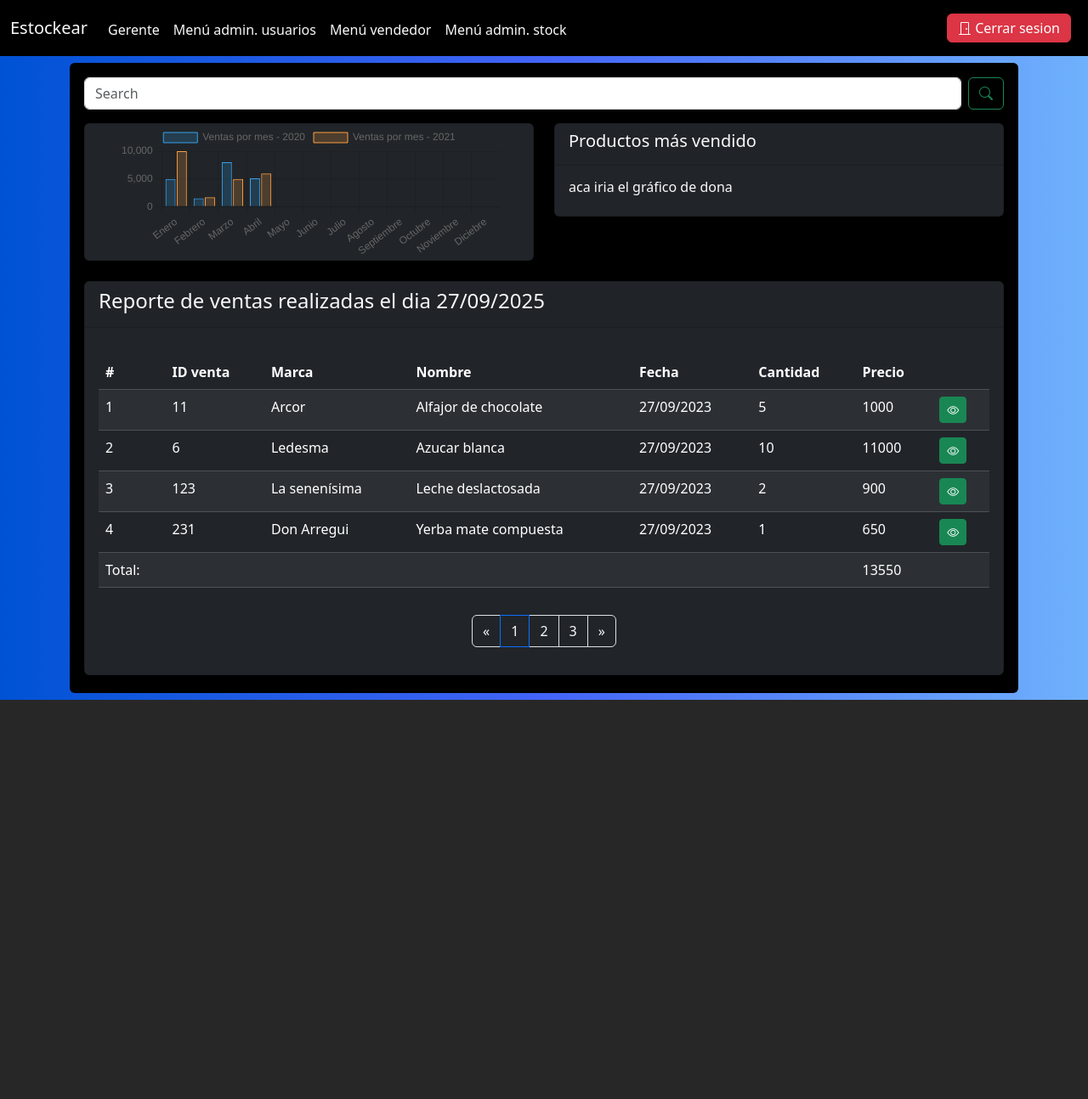
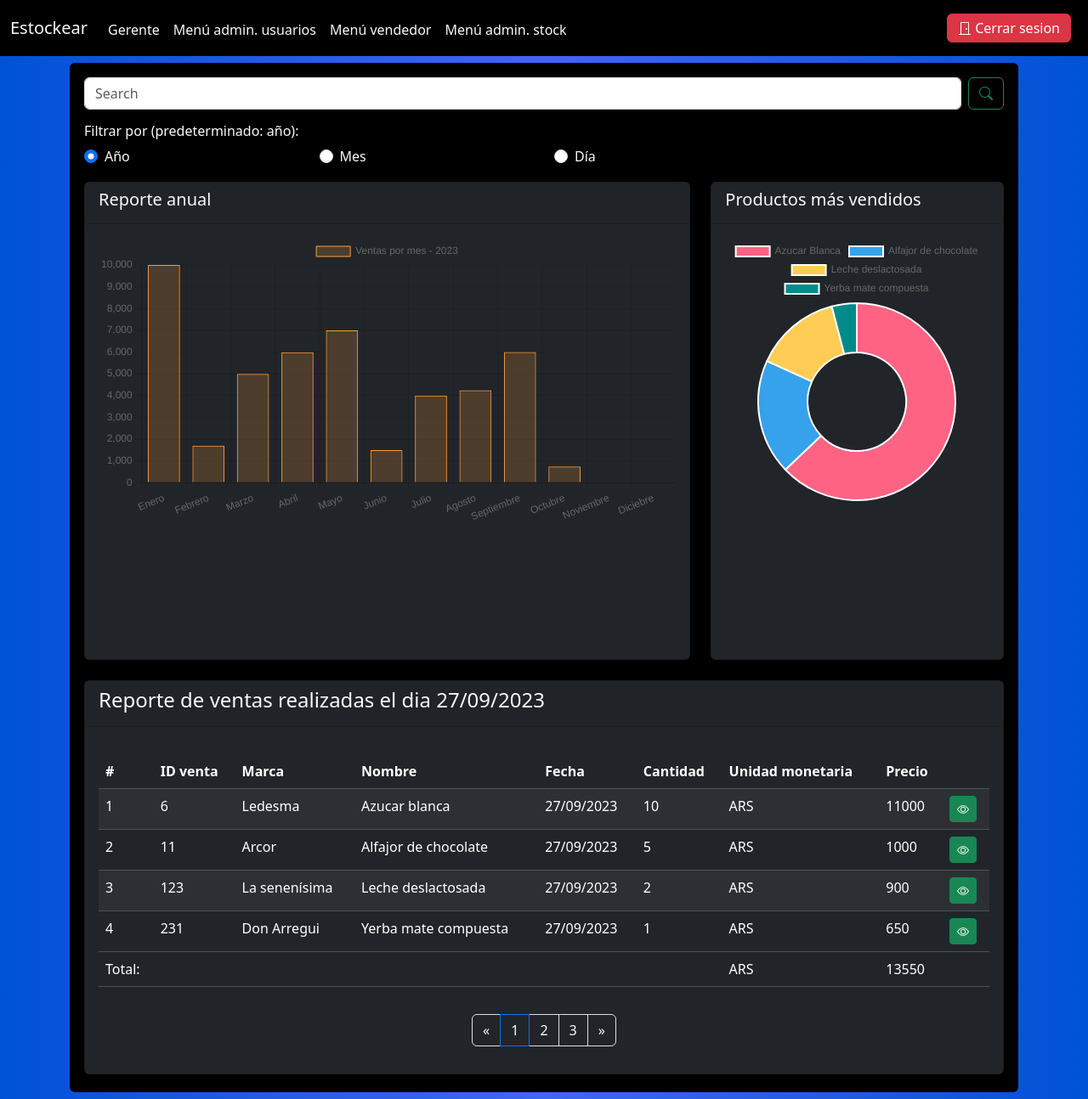
Before and after one commit to leanbarrios2018/lppw2023-proyectointegrador-bss, a PHP site: page /index-gerente.html in a window 1280 px wide. Shown: the whole page at 85% size. Before the commit the page ends 824 px from the top, so only its background shows below. Run offline with PHP 8.4, Linux system fonts and the light colour scheme.

Commit message:
Informe de ventas hecho. Filtro de búsqueda en progreso

```diff
--- a/css/mystyle.css
+++ b/css/mystyle.css
@@ -1,5 +1,5 @@
 body {
-    background: linear-gradient(to right, #0052d4, #4364f7, #6fb1fc);
+    background: linear-gradient(to right, #0052d4, #4364f7, #0052d4);
 }
 
 .jumbotron {
@@ -11,9 +11,18 @@ body {
 }
 
 /* para redimensionar grafica de chartjs */
-.chart-container {
+.chart-container-barra {
   position: relative;
-  margin: auto;
-  height: 20vh;
-  width: 35vw;
+  margin-left: auto;
+  margin-right: auto;
+  height: 60vh;
+  width: auto;
 }
+
+.chart-container-dona {
+  position: relative;
+  margin-left: auto;
+  margin-right: auto;
+  height: 60vh;
+  width: auto;
+}
--- a/index-gerente.html
+++ b/index-gerente.html
@@ -28,8 +28,8 @@
    <!-- <script src="./bootstrap-5.3.2/js/bootstrap.bundle.min.js" defer></script> -->
    <!-- bootstrap js - fin -->
    <!-- custom js - inicio -->
+   <script src="./chartjs-4.4.0/chart.umd.min.js" defer></script>
    <script src="./js/menu-ventas-realizadas.js" defer></script>
-   <script src="./chartjs-4.4.0/chart.umd.min.js"></script>
    <!-- custom js - fin -->
    <title>Estockear: Index gerente</title>
 </head>
@@ -85,26 +85,64 @@
                         <input class="form-control me-2" type="search" placeholder="Search" aria-label="Search">
                         <button class="btn btn-outline-success" type="button"><i class="bi bi-search"></i></button>
                      </div>
+                     <!-- filtro busqueda - inicio -->
+                     <div class="mx-auto mt-3">
+                        <h6>Filtrar por (predeterminado: año):</h6>
+                        <div class="row">
+                           <div class="col-xs-12 col-sm-6 col-md-3 col-lg-3">
+                              <div class="form-check">
+                                 <input class="form-check-input" type="radio" name="flexRadioFiltro" id="flexRadioFiltrarInformePorAnho" checked>
+                                 <label class="form-check-label" for="flexRadioFiltrarInformePorAnho">
+                                    Año
+                                 </label>
+                              </div>
+                           </div>
+                           <div class="col-xs-12 col-sm-6 col-md-3 col-lg-3">
+                              <div class="form-check">
+                                 <input class="form-check-input" type="radio" name="flexRadioFiltro" id="flexRadioFiltrarInformePorMes">
+                                 <label class="form-check-label" for="flexRadioFiltrarInformePorMes">
+                                    Mes
+                                 </label>
+                              </div>
+                           </div>
+                           <div class="col-xs-12 col-sm-6 col-md-3 col-lg-3">
+                              <div class="form-check">
+                                 <input class="form-check-input" type="radio" name="flexRadioFiltro" id="flexRadioFiltrarInformePorSemana">
+                                 <label class="form-check-label" for="flexRadioFiltrarPorTipoDocumento">
+                                    Día
+                                 </label>
+                              </div>
+                           </div>
+                        </div>
+                     </div>
+                     <!-- filtro busqueda - fin -->
                   </div>
                   <!-- barra busqueda - fin -->
                   <div class="row">
                      <!-- grafica barra - inicio -->
-                     <div id="divOcultarMostrarGraficaBarra" class="mx-auto my-3 col-6">
+                     <div id="divOcultarMostrarGraficaBarra" class="mx-auto my-3 col-lg-8">
                         <div class="card bg-dark text-light">
-                           <div class="chart-container">
-                              <canvas id="grafica" width="150" height="150"></canvas>
+                           <div class="card-header">
+                              <h5>Reporte anual</h5>
+                           </div>
+                           <div class="card-body text-center">
+                              <div class="chart-container-barra">
+                                 <canvas id="graficaBarra"></canvas>
+                              </div>
                            </div>
                         </div>
                      </div>
                      <!-- grafica barra - fin -->
                      <!-- grafica dona - inicio -->
-                     <div id="divOcultarMostrarGraficaDona" class="mx-auto my-3 col-6">
+                     <div id="divOcultarMostrarGraficaDona" class="mx-auto my-3 col-lg-4">
                         <div class="card bg-dark text-light">
                            <div class="card-header">
-                              <h5>Productos más vendido</h5>
+                              <h5>Productos más vendidos</h5>
                            </div>
-                           <div class="card-body">
-                              <h6>aca iria el gráfico de dona</h6>
+                           <div class="card-body text-center">
+                              <div class="chart-container-dona">
+                                 <canvas id="graficaDona"></canvas>
+                              </div>
                            </div>
                         </div>
                      </div>
@@ -113,7 +151,7 @@
                   <div id="divOcultarMostrarTablaVentasRealizadasPorDia" class="mx-auto mt-2 mb-1 col-12">
                      <div class="card bg-dark text-light">
                         <div class="card-header">
-                           <h4>Reporte de ventas realizadas el dia 27/09/2025</h4>
+                           <h4>Reporte de ventas realizadas el dia 27/09/2023</h4>
                         </div>
                         <div class="card-body">
                            <div class="table-responsive mx-auto my-3">
@@ -122,11 +160,12 @@
                                  <thead>
                                     <tr>
                                        <th>#</th>
-                                       <th class="ocultar-en-pantalla-xs">ID venta</th>
+                                       <th class="ocultar-en-pantalla-xs ocultar-en-pantalla-sm ocultar-en-pantalla-md">ID venta</th>
                                        <th class="ocultar-en-pantalla-xs ocultar-en-pantalla-sm">Marca</th>
                                        <th>Nombre</th>
                                        <th class="ocultar-en-pantalla-xs ocultar-en-pantalla-sm">Fecha</th>
                                        <th class="ocultar-en-pantalla-xs">Cantidad</th>
+                                       <th class="ocultar-en-pantalla-xs ocultar-en-pantalla-sm">Unidad monetaria</th>
                                        <th>Precio</th>
                                        <th></th>
                                     </tr>
@@ -134,12 +173,13 @@
                                  <tbody>
                                     <tr>
                                        <td>1</td>
-                                       <td class="ocultar-en-pantalla-xs">11</td>
-                                       <td class="ocultar-en-pantalla-xs ocultar-en-pantalla-sm">Arcor</td>
-                                       <td>Alfajor de chocolate</td>
+                                       <td class="ocultar-en-pantalla-xs ocultar-en-pantalla-sm ocultar-en-pantalla-md">6</td>
+                                       <td class="ocultar-en-pantalla-xs ocultar-en-pantalla-sm">Ledesma</td>
+                                       <td>Azucar blanca</td>
                                        <td class="ocultar-en-pantalla-xs ocultar-en-pantalla-sm">27/09/2023</td>
-                                       <td class="ocultar-en-pantalla-xs">5</td>
-                                       <td>1000</td>
+                                       <td class="ocultar-en-pantalla-xs">10</td>
+                                       <td class="ocultar-en-pantalla-xs ocultar-en-pantalla-sm">ARS</td>
+                                       <td>11000</td>
                                        <td>
                                           <div class="btn-group" role="group" aria-label="Basic mixed styles example">
                                              <button class="btn btn-success btn-sm"
@@ -150,27 +190,28 @@
                                     </tr>
                                     <tr>
                                        <td>2</td>
-                                       <td class="ocultar-en-pantalla-xs">6</td>
-                                       <td class="ocultar-en-pantalla-xs ocultar-en-pantalla-sm">Ledesma</td>
-                                       <td>Azucar blanca</td>
+                                       <td class="ocultar-en-pantalla-xs ocultar-en-pantalla-sm ocultar-en-pantalla-md">11</td>
+                                       <td class="ocultar-en-pantalla-xs ocultar-en-pantalla-sm">Arcor</td>
+                                       <td>Alfajor de chocolate</td>
                                        <td class="ocultar-en-pantalla-xs ocultar-en-pantalla-sm">27/09/2023</td>
-                                       <td class="ocultar-en-pantalla-xs">10</td>
-                                       <td>11000</td>
+                                       <td class="ocultar-en-pantalla-xs">5</td>
+                                       <td class="ocultar-en-pantalla-xs ocultar-en-pantalla-sm">ARS</td>
+                                       <td>1000</td>
                                        <td>
                                           <div class="btn-group" role="group" aria-label="Basic mixed styles example">
-                                             <button class="btn btn-success btn-sm"
-                                                data-btn-grupo="mostrar-detalles-ventas-realizadas"><i
+                                             <button class="btn btn-success btn-sm" data-btn-grupo="mostrar-detalles-ventas-realizadas"><i
                                                    class="bi bi-eye"></i></button>
                                           </div>
                                        </td>
                                     </tr>
                                     <tr>
                                        <td>3</td>
-                                       <td class="ocultar-en-pantalla-xs">123</td>
+                                       <td class="ocultar-en-pantalla-xs ocultar-en-pantalla-sm ocultar-en-pantalla-md">123</td>
                                        <td class="ocultar-en-pantalla-xs ocultar-en-pantalla-sm">La senenísima</td>
                                        <td>Leche deslactosada</td>
                                        <td class="ocultar-en-pantalla-xs ocultar-en-pantalla-sm">27/09/2023</td>
                                        <td class="ocultar-en-pantalla-xs">2</td>
+                                       <td class="ocultar-en-pantalla-xs ocultar-en-pantalla-sm">ARS</td>
                                        <td>900</td>
                                        <td>
                                           <div class="btn-group" role="group" aria-label="Basic mixed styles example">
@@ -182,11 +223,12 @@
                                     </tr>
                                     <tr>
                                        <td>4</td>
-                                       <td class="ocultar-en-pantalla-xs">231</td>
+                                       <td class="ocultar-en-pantalla-xs ocultar-en-pantalla-sm ocultar-en-pantalla-md">231</td>
                                        <td class="ocultar-en-pantalla-xs ocultar-en-pantalla-sm">Don Arregui</td>
                                        <td>Yerba mate compuesta</td>
                                        <td class="ocultar-en-pantalla-xs ocultar-en-pantalla-sm">27/09/2023</td>
                                        <td class="ocultar-en-pantalla-xs">1</td>
+                                       <td class="ocultar-en-pantalla-xs ocultar-en-pantalla-sm">ARS</td>
                                        <td>650</td>
                                        <td>
                                           <div class="btn-group" role="group" aria-label="Basic mixed styles example">
@@ -196,17 +238,20 @@
                                           </div>
                                        </td>
                                     </tr>
+                                 </tbody>
+                                 <tfoot>
                                     <tr>
                                        <td>Total:</td>
-                                       <td class="ocultar-en-pantalla-xs"></td>
+                                       <td class="ocultar-en-pantalla-xs ocultar-en-pantalla-sm ocultar-en-pantalla-md"></td>
                                        <td class="ocultar-en-pantalla-xs ocultar-en-pantalla-sm"></td>
                                        <td></td>
                                        <td class="ocultar-en-pantalla-xs ocultar-en-pantalla-sm"></td>
                                        <td class="ocultar-en-pantalla-xs"></td>
+                                       <td class="ocultar-en-pantalla-xs ocultar-en-pantalla-sm">ARS</td>
                                        <td>13550</td>
                                        <td></td>
                                     </tr>
-                                 </tbody>
+                                 </tfoot>
                               </table>
                            </div>
                            <nav aria-label="Ejemplo paginador">
@@ -239,7 +284,7 @@
                         </div>
                         <div class="card-body">
                            <div class="row">
-                              <div class="mx-auto mb-3 col-xs-12 col-sm-12 col-md-6 col-lg-4">
+                              <div class="mx-auto mb-3 col-12">
                                  <label for="inputProductoVendidoID" class="form-label">ID</label>
                                  <input type="number" class="form-control" id="inputProductoVendidoID" disabled />
                               </div>
@@ -258,6 +303,10 @@
                               <div class="mx-auto mb-3 col-xs-12 col-sm-12 col-md-6 col-lg-4">
                                  <label for="inputProductoVendidoCantidad" class="form-label">Cantidad</label>
                                  <input type="number" class="form-control" id="inputProductoVendidoCantidad" disabled />
+                              </div>
+                              <div class="mx-auto mb-3 col-xs-12 col-sm-12 col-md-6 col-lg-4">
+                                 <label for="inputProductoVendidoUnidadMonetaria" class="form-label">Unidad monetaria</label>
+                                 <input type="text" class="form-control" id="inputProductoVendidoUnidadMonetaria" disabled />
                               </div>
                               <div class="mx-auto mb-3 col-xs-12 col-sm-12 col-md-6 col-lg-4">
                                  <label for="inputProductoVendidoPrecio" class="form-label">Precio</label>
```
Also changed, not shown: js/menu-ventas-realizadas.js (+56 -21 lines).
